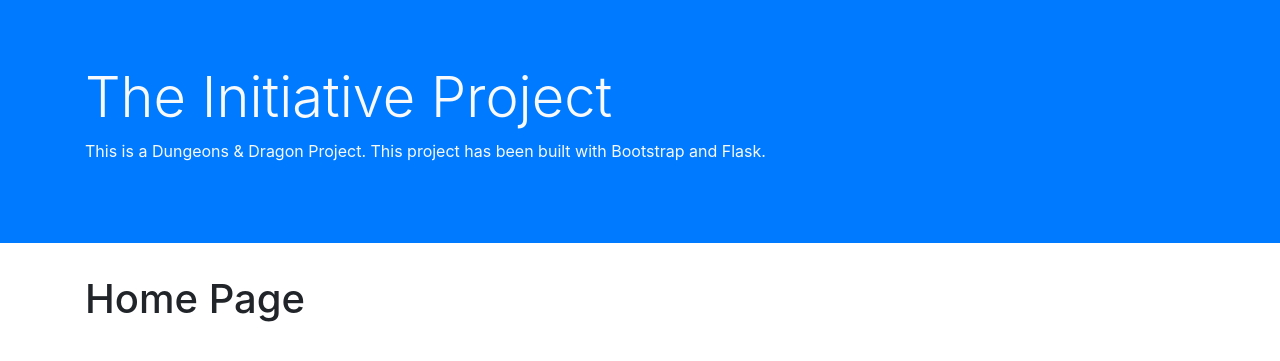
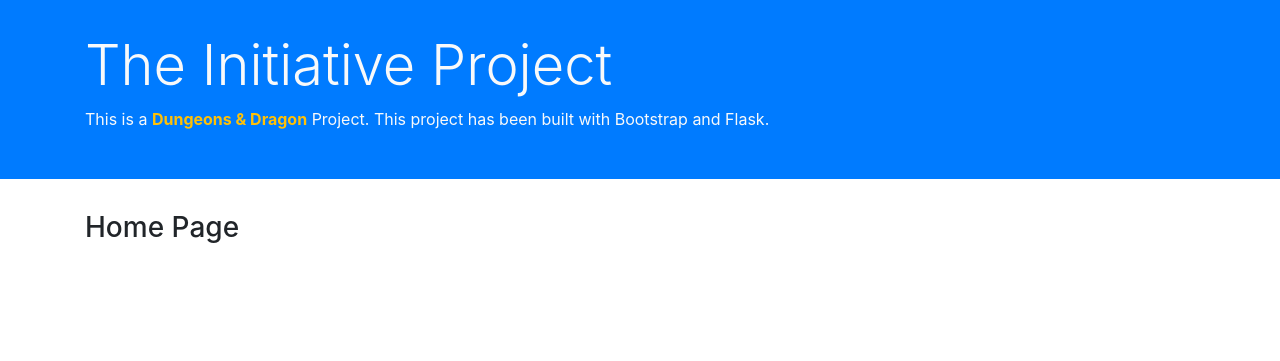
Before and after one commit to mrparkonline/initiativeProject, a Flask app: page / in a window 1280 px wide. Shown: the top 361 px of the page. Run offline with Flask 2, Linux system fonts and the light colour scheme; some libraries are stand-ins or nearby versions.

Commit message:
edited jumbotron padding

```diff
--- a/templates/home.html
+++ b/templates/home.html
@@ -2,5 +2,5 @@
 {% block title %}Home{% endblock %}
 
 {% block body %}
-	<h1>Home Page</h1>
+	<h3>Home Page</h3>
 {% endblock %}
--- a/templates/layout.html
+++ b/templates/layout.html
@@ -3,6 +3,7 @@
 	<head>
 		{% block head %}
 		<meta charset="utf-8">
+		<meta name="viewport" content="width=device-width, initial-scale=1">
 		<title>{% block title %}{% endblock %} || The Initiative Project</title>
 		{% endblock %}
 
@@ -11,16 +12,18 @@
 
 	</head>
 	<body>
-		<div class='jumbotron jumbotron-fluid bg-primary text-light'>
+		<div class='jumbotron jumbotron-fluid bg-primary text-light' style='padding: 32px;'>
 			<div class='container'>
 				<h1 class='display-4'>The Initiative Project</h1>
-				<p>This is a Dungeons &amp; Dragon Project. This project has been built with Bootstrap and Flask.</p>
+				<p>This is a <a href='https://dnd.wizards.com/' target='_blank' class='text-warning alert-link'>Dungeons &amp; Dragon</a> Project. This project has been built with Bootstrap and Flask.</p>
 			</div>
 		</div>
+		<nav></nav>
 		<div class='container'>
 		{% block body %}
 		{% endblock %}
 		</div>
+		<footer></footer>
 		<!-- Bootstrap 4 JS Integration -->
 		<script src="https://code.jquery.com/jquery-3.2.1.slim.min.js" integrity="sha384-KJ3o2DKtIkvYIK3UENzmM7KCkRr/rE9/Qpg6aAZGJwFDMVNA/GpGFF93hXpG5KkN" crossorigin="anonymous"></script>
 		<script src="https://cdnjs.cloudflare.com/ajax/libs/popper.js/1.12.9/umd/popper.min.js" integrity="sha384-ApNbgh9B+Y1QKtv3Rn7W3mgPxhU9K/ScQsAP7hUibX39j7fakFPskvXusvfa0b4Q" crossorigin="anonymous"></script>
```
